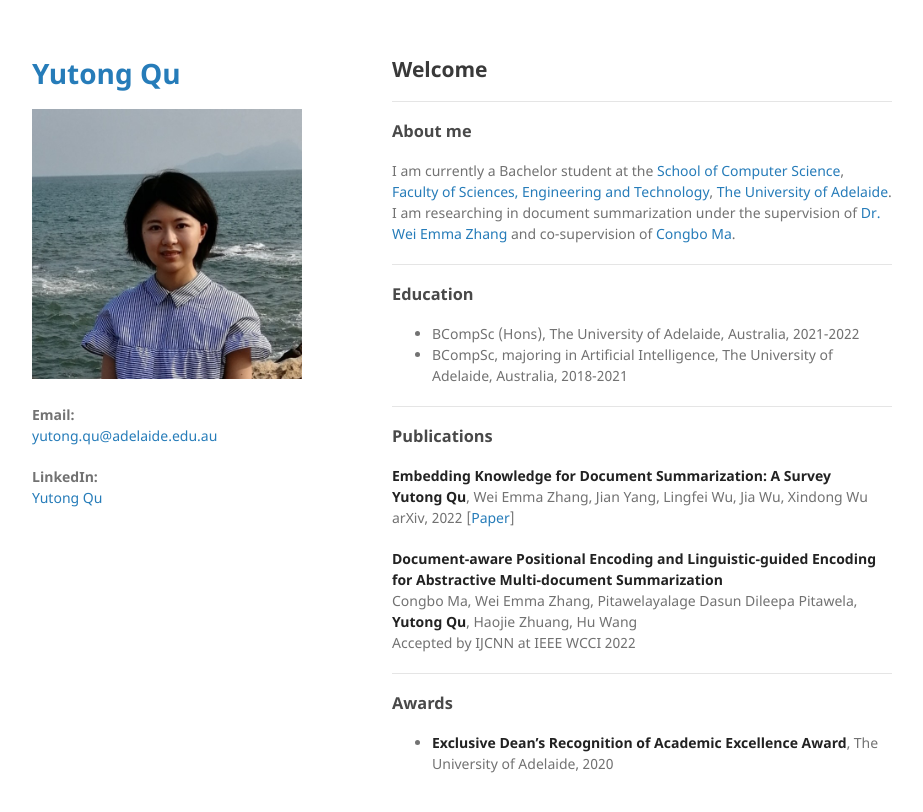
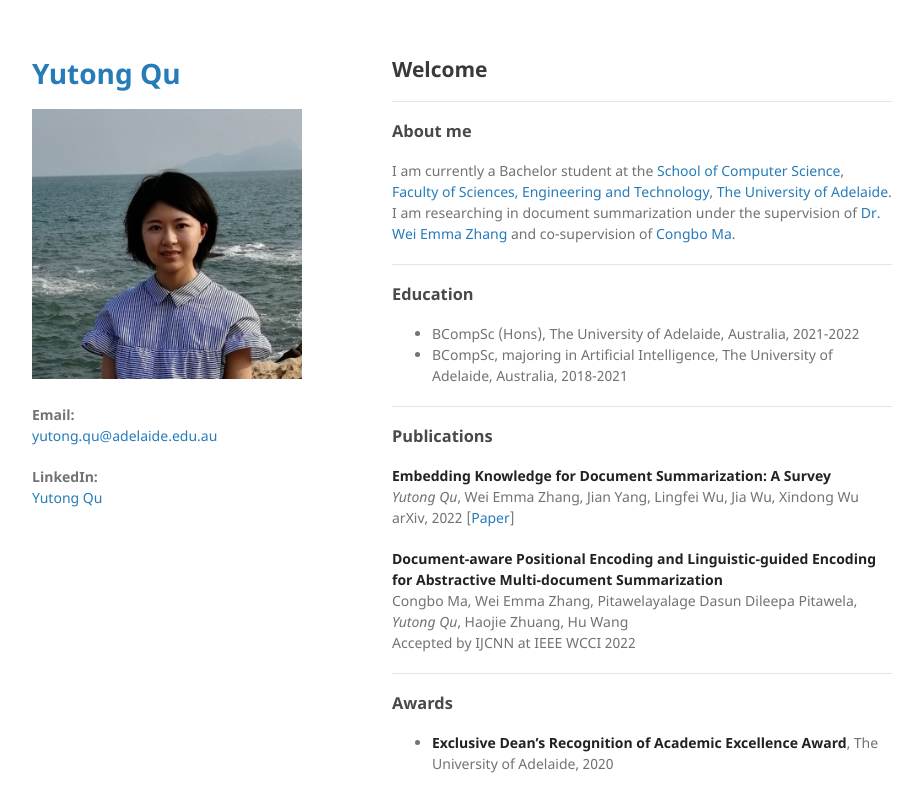
Before and after one commit to yutongqu/yutongqu.github.io, a Jekyll site: the page built from index.md, in a window 1280 px wide. Shown: the top 812 px of the page, without its empty margins (178-1101 px from the left). Built offline with Jekyll 4.4.1, drawn with Linux system fonts in a browser that asks for light colours; our own code applies the rules of GitHub Pages for plain Markdown files; the repository's description, which GitHub fills in, is left out.

```diff
--- a/index.md
+++ b/index.md
@@ -18,11 +18,11 @@ I am currently a Bachelor student at the [School of Computer Science](https://se
 ### Publications
 
 **Embedding Knowledge for Document Summarization: A Survey**
-**Yutong Qu**, Wei Emma Zhang, Jian Yang, Lingfei Wu, Jia Wu, Xindong Wu
+*Yutong Qu*, Wei Emma Zhang, Jian Yang, Lingfei Wu, Jia Wu, Xindong Wu
 arXiv, 2022  [[Paper](https://arxiv.org/abs/2204.11190)]
 
 **Document-aware Positional Encoding and Linguistic-guided Encoding for Abstractive Multi-document Summarization**
-Congbo Ma, Wei Emma Zhang, Pitawelayalage Dasun Dileepa Pitawela, **Yutong Qu**, Haojie Zhuang, Hu Wang
+Congbo Ma, Wei Emma Zhang, Pitawelayalage Dasun Dileepa Pitawela, *Yutong Qu*, Haojie Zhuang, Hu Wang
 Accepted by IJCNN at IEEE WCCI 2022
 
 ---
```
